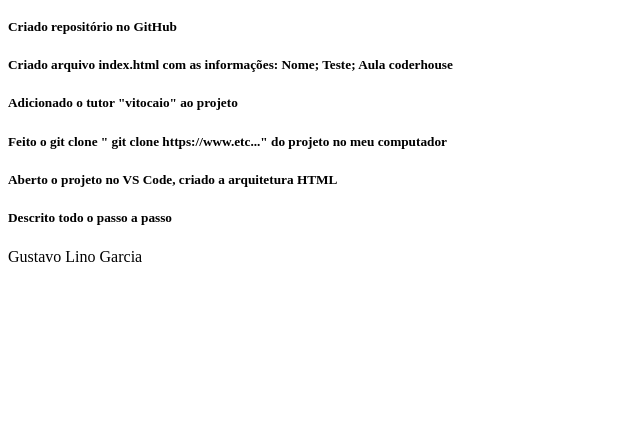
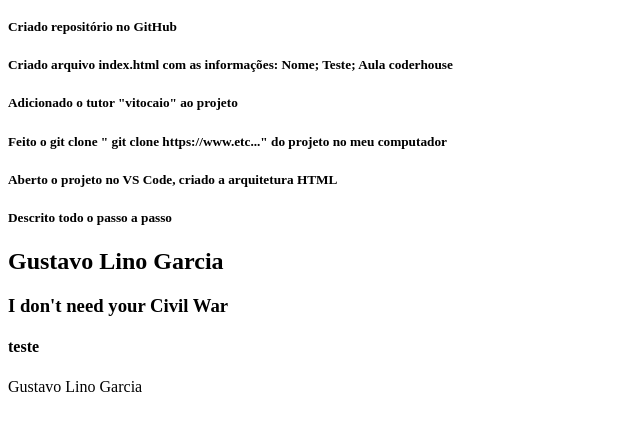
Before and after one commit to gustavo-garcia127/TesteDesafio, a plain HTML site: page index.html in a window 1280 px wide. Shown: the part 101-532 px from the top of the page, without its empty margins (0-640 px from the left). Drawn offline with Linux system fonts and the light colour scheme.

Commit message:
feito alteracoes

```diff
--- a/index.html
+++ b/index.html
@@ -17,6 +17,10 @@
     <h5> Aberto o projeto no VS Code, criado a arquitetura HTML</h5>
     <h5> Descrito todo o passo a passo</h5>
 
+    <h2> Gustavo Lino Garcia</h2>
+    <h3> I don't need your Civil War</h3>
+    <h4> teste</h4>
+
 </body>
 </html>
 
```
